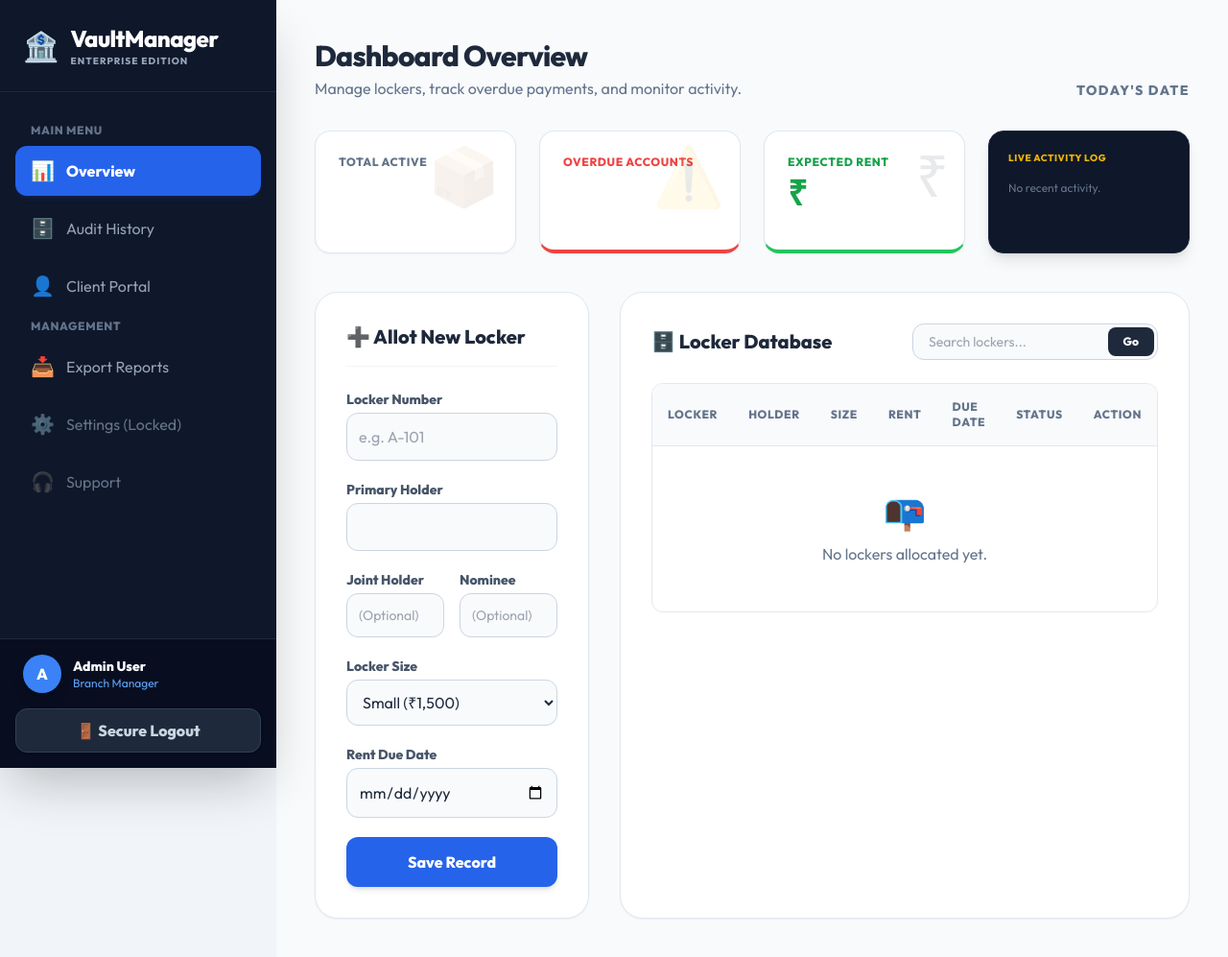
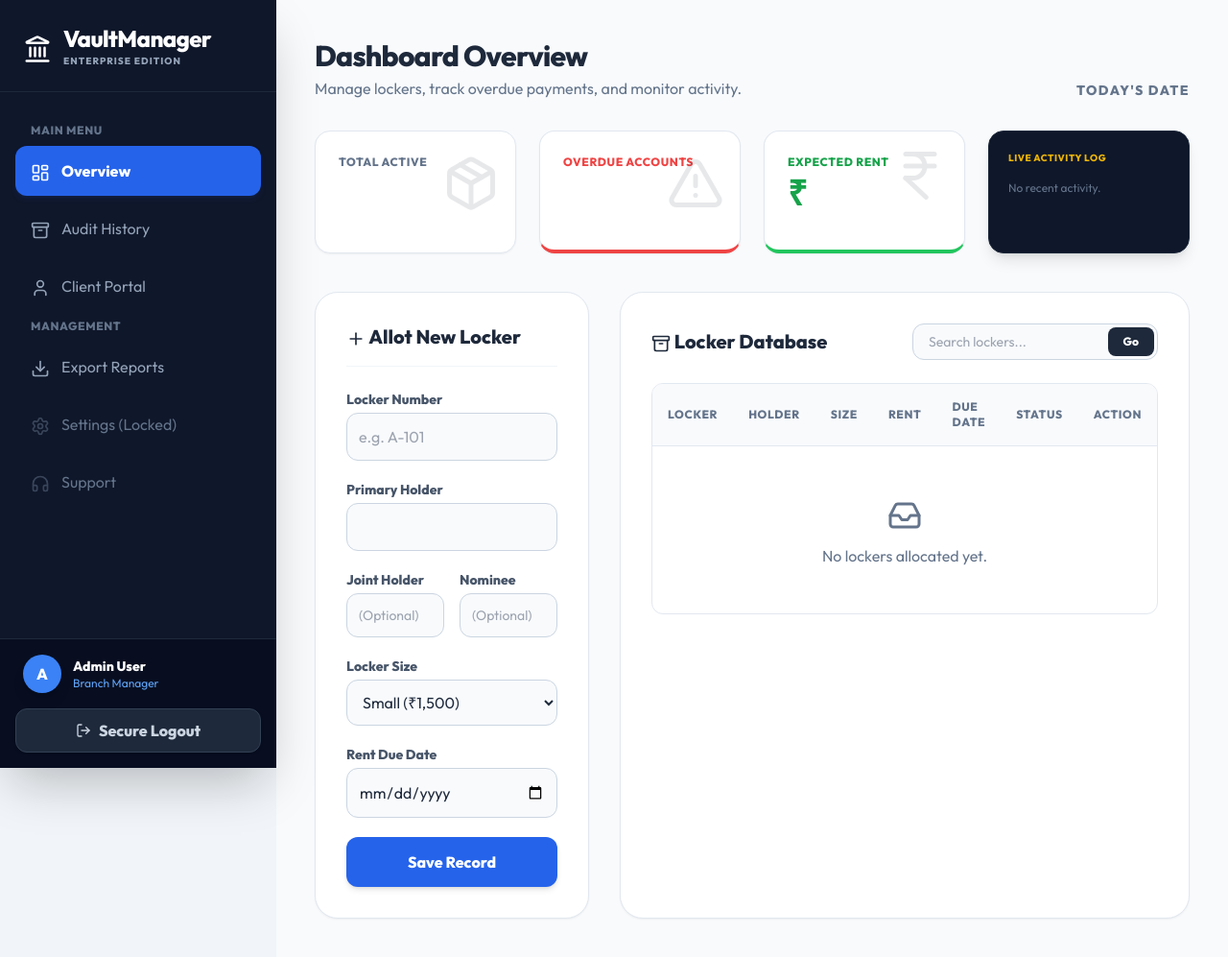
Before and after one commit to sriakshar16-svg/bank-locker-system, a FastAPI app: template templates/index.html in a window 1280 px wide. Shown: the whole page at 96% size. Run offline with FastAPI, Linux system fonts and the light colour scheme; the template is opened without the code that fills it, so the values that code supplies are empty; some libraries are stand-ins or nearby versions.

Commit message:
Replace emojis with minimalistic Lucide SVG icons

```diff
--- a/templates/agreement.html
+++ b/templates/agreement.html
@@ -16,12 +16,13 @@
             .container { box-shadow: none; border: none; max-width: 100%; margin: 0; }
         }
     </style>
+    <script src="https://unpkg.com/lucide@latest"></script>
 </head>
 <body class="bg-slate-50 p-8 min-h-screen">
     <div class="max-w-3xl mx-auto bg-white p-12 rounded-3xl shadow-[0_8px_30px_rgb(0,0,0,0.06)] border border-slate-200 container relative">
 
         <div class="absolute top-8 right-12 no-print">
-            <button onclick="window.print()" class="bg-gray-800 text-white px-4 py-2 rounded text-sm font-bold hover:bg-gray-700 shadow">🖨️ Print Document</button>
+            <button onclick="window.print()" class="bg-gray-800 text-white px-4 py-2 rounded text-sm font-bold hover:bg-gray-700 shadow"><i data-lucide="printer" class="inline-block w-current h-current" style="width: 1em; height: 1em;"></i> Print Document</button>
         </div>
 
         <div class="text-center border-b-2 border-gray-800 pb-6 mb-8 mt-8">
@@ -159,5 +160,6 @@
         });
     </script>
     {% endif %}
+    <script>lucide.createIcons();</script>
 </body>
 </html>
--- a/templates/client_login.html
+++ b/templates/client_login.html
@@ -9,6 +9,7 @@
     <style>
         body { font-family: 'Outfit', sans-serif; }
     </style>
+    <script src="https://unpkg.com/lucide@latest"></script>
 </head>
 <body class="bg-slate-50 flex items-center justify-center min-h-screen bg-[radial-gradient(ellipse_at_top_right,_var(--tw-gradient-stops))] from-blue-100 via-slate-50 to-indigo-100">
     <div class="bg-white/80 backdrop-blur-xl p-10 rounded-3xl shadow-[0_8px_30px_rgb(0,0,0,0.06)] w-96 border border-white/50 border-t-4 border-t-blue-600">
@@ -38,5 +39,6 @@
             <a href="/login" class="text-slate-500 font-medium hover:text-slate-800 transition">Branch Manager Login &rarr;</a>
         </div>
     </div>
+    <script>lucide.createIcons();</script>
 </body>
 </html>
--- a/templates/edit.html
+++ b/templates/edit.html
@@ -9,6 +9,7 @@
     <style>
         body { font-family: 'Outfit', sans-serif; }
     </style>
+    <script src="https://unpkg.com/lucide@latest"></script>
 </head>
 <body class="bg-slate-50 min-h-screen bg-[radial-gradient(ellipse_at_top_right,_var(--tw-gradient-stops))] from-blue-50 via-slate-50 to-indigo-50 p-8 flex items-center justify-center">
 
@@ -40,5 +41,6 @@
         </form>
     </div>
 
+    <script>lucide.createIcons();</script>
 </body>
 </html>
--- a/templates/index.html
+++ b/templates/index.html
@@ -9,6 +9,7 @@
     <style>
         body { font-family: 'Outfit', sans-serif; }
     </style>
+    <script src="https://unpkg.com/lucide@latest"></script>
 </head>
 <body class="bg-slate-100 min-h-screen flex text-slate-800 font-['Outfit']">
 
@@ -17,7 +18,7 @@
         <div>
             <!-- Branding -->
             <div class="p-6 border-b border-slate-800 flex items-center gap-3">
-                <span class="text-3xl">🏦</span>
+                <span class="text-3xl"><i data-lucide="landmark" class="inline-block w-current h-current" style="width: 1em; height: 1em;"></i></span>
                 <div>
                     <h1 class="text-2xl font-extrabold tracking-tight">VaultManager</h1>
                     <p class="text-[10px] text-slate-400 uppercase tracking-widest font-bold">Enterprise Edition</p>
@@ -27,14 +28,14 @@
             <!-- Navigation -->
             <nav class="p-4 space-y-2 mt-4">
                 <p class="px-4 text-xs font-bold text-slate-500 uppercase tracking-wider mb-2">Main Menu</p>
-                <a href="/" class="flex items-center gap-3 px-4 py-3 bg-blue-600 text-white rounded-xl font-bold shadow-md shadow-blue-900/20"><span class="text-xl">📊</span> Overview</a>
-                <a href="/history" class="flex items-center gap-3 px-4 py-3 text-slate-400 hover:text-white hover:bg-slate-800 rounded-xl transition-colors font-medium"><span class="text-xl">🗄️</span> Audit History</a>
-                <a href="/client-login" class="flex items-center gap-3 px-4 py-3 text-slate-400 hover:text-white hover:bg-slate-800 rounded-xl transition-colors font-medium" target="_blank"><span class="text-xl">👤</span> Client Portal</a>
+                <a href="/" class="flex items-center gap-3 px-4 py-3 bg-blue-600 text-white rounded-xl font-bold shadow-md shadow-blue-900/20"><span class="text-xl"><i data-lucide="layout-dashboard" class="inline-block w-current h-current" style="width: 1em; height: 1em;"></i></span> Overview</a>
+                <a href="/history" class="flex items-center gap-3 px-4 py-3 text-slate-400 hover:text-white hover:bg-slate-800 rounded-xl transition-colors font-medium"><span class="text-xl"><i data-lucide="archive" class="inline-block w-current h-current" style="width: 1em; height: 1em;"></i></span> Audit History</a>
+                <a href="/client-login" class="flex items-center gap-3 px-4 py-3 text-slate-400 hover:text-white hover:bg-slate-800 rounded-xl transition-colors font-medium" target="_blank"><span class="text-xl"><i data-lucide="user" class="inline-block w-current h-current" style="width: 1em; height: 1em;"></i></span> Client Portal</a>
 
                 <p class="px-4 text-xs font-bold text-slate-500 uppercase tracking-wider mb-2 mt-6">Management</p>
-                <a href="/export" class="flex items-center gap-3 px-4 py-3 text-slate-400 hover:text-white hover:bg-slate-800 rounded-xl transition-colors font-medium"><span class="text-xl">📥</span> Export Reports</a>
-                <a href="#" class="flex items-center gap-3 px-4 py-3 text-slate-500 rounded-xl font-medium cursor-not-allowed"><span class="text-xl opacity-50">⚙️</span> Settings (Locked)</a>
-                <a href="#" class="flex items-center gap-3 px-4 py-3 text-slate-500 rounded-xl font-medium cursor-not-allowed"><span class="text-xl opacity-50">🎧</span> Support</a>
+                <a href="/export" class="flex items-center gap-3 px-4 py-3 text-slate-400 hover:text-white hover:bg-slate-800 rounded-xl transition-colors font-medium"><span class="text-xl"><i data-lucide="download" class="inline-block w-current h-current" style="width: 1em; height: 1em;"></i></span> Export Reports</a>
+                <a href="#" class="flex items-center gap-3 px-4 py-3 text-slate-500 rounded-xl font-medium cursor-not-allowed"><span class="text-xl opacity-50"><i data-lucide="settings" class="inline-block w-current h-current" style="width: 1em; height: 1em;"></i></span> Settings (Locked)</a>
+                <a href="#" class="flex items-center gap-3 px-4 py-3 text-slate-500 rounded-xl font-medium cursor-not-allowed"><span class="text-xl opacity-50"><i data-lucide="headphones" class="inline-block w-current h-current" style="width: 1em; height: 1em;"></i></span> Support</a>
             </nav>
         </div>
 
@@ -48,7 +49,7 @@
                 </div>
             </div>
             <a href="/logout" class="flex items-center justify-center gap-2 w-full bg-slate-800 text-slate-300 hover:bg-red-500 hover:text-white font-bold py-2.5 rounded-xl transition-all shadow border border-slate-700 hover:border-red-500">
-                🚪 Secure Logout
+                <i data-lucide="log-out" class="inline-block w-current h-current" style="width: 1em; height: 1em;"></i> Secure Logout
             </a>
         </div>
     </aside>
@@ -71,17 +72,17 @@
         <!-- Analytics Dashboard -->
         <div class="grid grid-cols-1 md:grid-cols-4 gap-6 mb-10">
             <div class="bg-white p-6 rounded-2xl shadow-sm border border-slate-200 hover:shadow-md transition-shadow relative overflow-hidden">
-                <div class="absolute top-0 right-0 p-4 opacity-10 text-6xl">📦</div>
+                <div class="absolute top-0 right-0 p-4 opacity-10 text-6xl"><i data-lucide="package" class="inline-block w-current h-current" style="width: 1em; height: 1em;"></i></div>
                 <p class="text-xs text-slate-500 font-bold uppercase tracking-wider mb-1">Total Active</p>
                 <p class="text-4xl font-extrabold text-slate-800">{{ analytics.total_lockers }}</p>
             </div>
             <div class="bg-white p-6 rounded-2xl shadow-sm border border-slate-200 hover:shadow-md transition-shadow relative overflow-hidden border-b-4 border-b-red-500">
-                <div class="absolute top-0 right-0 p-4 opacity-10 text-6xl">⚠️</div>
+                <div class="absolute top-0 right-0 p-4 opacity-10 text-6xl"><i data-lucide="alert-triangle" class="inline-block w-current h-current" style="width: 1em; height: 1em;"></i></div>
                 <p class="text-xs text-red-500 font-bold uppercase tracking-wider mb-1">Overdue Accounts</p>
                 <p class="text-4xl font-extrabold text-red-600">{{ analytics.overdue_count }}</p>
             </div>
             <div class="bg-white p-6 rounded-2xl shadow-sm border border-slate-200 hover:shadow-md transition-shadow relative overflow-hidden border-b-4 border-b-green-500">
-                <div class="absolute top-0 right-0 p-4 opacity-10 text-6xl">₹</div>
+                <div class="absolute top-0 right-0 p-4 opacity-10 text-6xl"><i data-lucide="indian-rupee" style="width: 1em; height: 1em;"></i></div>
                 <p class="text-xs text-green-600 font-bold uppercase tracking-wider mb-1">Expected Rent</p>
                 <p class="text-4xl font-extrabold text-green-600">₹{{ analytics.total_revenue }}</p>
             </div>
@@ -106,7 +107,7 @@
 
             <!-- Left Column: Form -->
             <div class="w-full xl:w-1/3 bg-white p-8 rounded-3xl shadow-sm border border-slate-200 h-fit">
-                <h2 class="text-xl font-bold mb-6 text-slate-800 border-b border-slate-100 pb-4">➕ Allot New Locker</h2>
+                <h2 class="text-xl font-bold mb-6 text-slate-800 border-b border-slate-100 pb-4"><i data-lucide="plus" class="inline-block w-current h-current" style="width: 1em; height: 1em;"></i> Allot New Locker</h2>
                 <form action="/add" method="POST" class="space-y-5">
                     <div>
                         <label class="block text-sm font-bold text-slate-600 mb-1">Locker Number</label>
@@ -148,7 +149,7 @@
             <div class="w-full xl:w-2/3 bg-white p-8 rounded-3xl shadow-sm border border-slate-200">
 
                 <div class="flex flex-col md:flex-row justify-between items-center mb-6 gap-4">
-                    <h2 class="text-xl font-bold text-slate-800">🗄️ Locker Database</h2>
+                    <h2 class="text-xl font-bold text-slate-800"><i data-lucide="archive" class="inline-block w-current h-current" style="width: 1em; height: 1em;"></i> Locker Database</h2>
                     <form action="/" method="GET" class="flex w-full md:w-auto relative">
                         <input type="text" name="search" value="{{ search }}" placeholder="Search lockers..." class="w-full md:w-64 border border-slate-300 rounded-xl py-2 px-4 pr-20 text-sm focus:outline-none focus:border-blue-500 focus:ring-1 focus:ring-blue-500 transition-all bg-slate-50 focus:bg-white">
                         <button type="submit" class="absolute right-1 top-1 bottom-1 bg-slate-800 text-white px-4 rounded-lg text-xs font-bold hover:bg-slate-900 transition">Go</button>
@@ -216,7 +217,7 @@
                             {% else %}
                             <tr>
                                 <td colspan="7" class="p-12 text-center text-slate-500 font-medium">
-                                    <div class="text-4xl mb-3">📭</div>
+                                    <div class="text-4xl mb-3"><i data-lucide="inbox" class="inline-block w-current h-current" style="width: 1em; height: 1em;"></i></div>
                                     {% if search %} No matches found for "{{ search }}". {% else %} No lockers allocated yet. {% endif %}
                                 </td>
                             </tr>
@@ -227,5 +228,6 @@
             </div>
         </div>
     </main>
+    <script>lucide.createIcons();</script>
 </body>
 </html>
--- a/templates/login.html
+++ b/templates/login.html
@@ -9,6 +9,7 @@
     <style>
         body { font-family: 'Outfit', sans-serif; }
     </style>
+    <script src="https://unpkg.com/lucide@latest"></script>
 </head>
 <body class="bg-slate-50 flex items-center justify-center min-h-screen bg-[radial-gradient(ellipse_at_top_right,_var(--tw-gradient-stops))] from-slate-200 via-slate-50 to-indigo-100">
     <div class="bg-white/80 backdrop-blur-xl p-10 rounded-3xl shadow-[0_8px_30px_rgb(0,0,0,0.06)] w-96 border border-white/50">
@@ -38,5 +39,6 @@
             <a href="/client-login" class="text-indigo-600 font-medium hover:text-indigo-800 hover:underline transition">Customer Portal Login &rarr;</a>
         </div>
     </div>
+    <script>lucide.createIcons();</script>
 </body>
 </html>
```
Also changed, not shown: templates/client_dashboard.html (+11 -9 lines), templates/history.html (+14 -12 lines), templates/welcome.html (+5 -3 lines).
